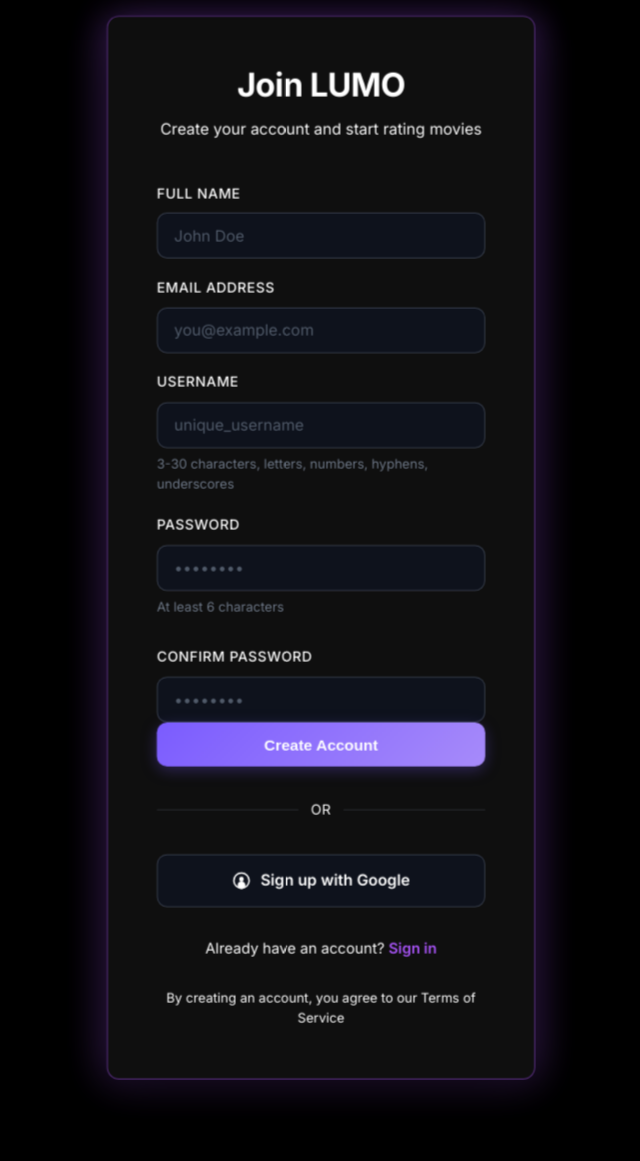
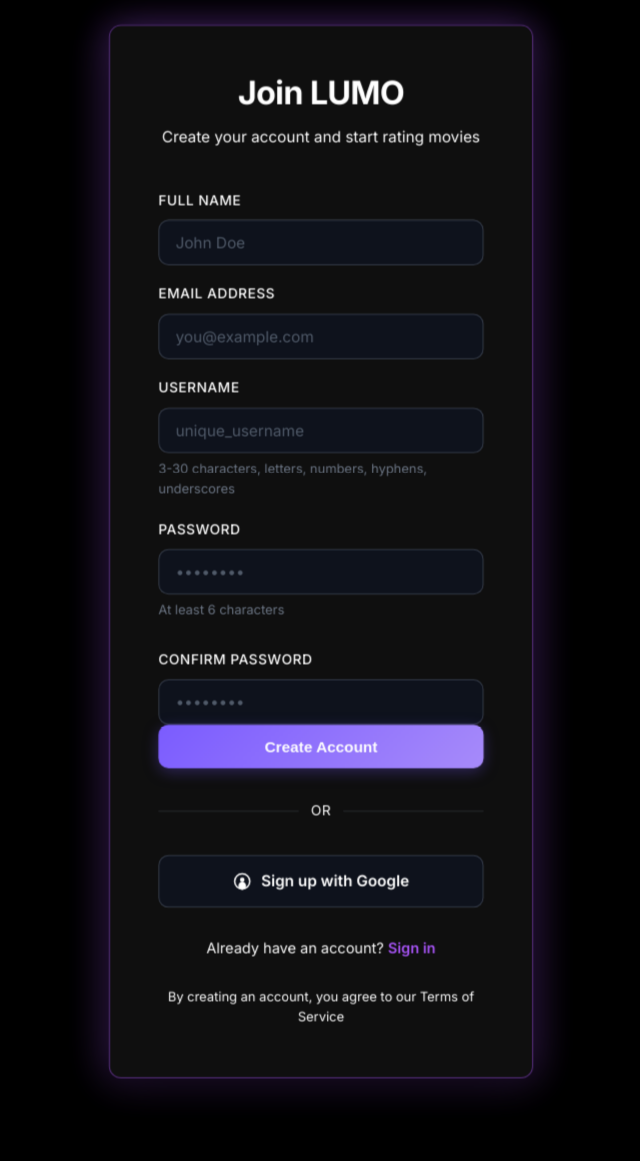
Before and after one commit to RobinsonX47/LUMO, a Flask app: page /auth/register in a window 1280 px wide, with the pointer over the restyled element. Shown: the part 58-1219 px from the top of the page, without its empty margins (319-959 px from the left). Run offline with Flask 3, Linux system fonts and the light colour scheme; data that the repository does not hold is empty.

Commit message:
style: further reduce hover effect - translateY -8px and scale 1.01

```diff
--- a/static/css/style.css
+++ b/static/css/style.css
@@ -525,7 +525,7 @@ body {
 
 /* ===== GLASS CARDS ===== */
 .card-glass:hover {
-  transform: translateY(-12px) scale(1.02);
+  transform: translateY(-8px) scale(1.01);
   box-shadow: 0 20px 50px rgba(0, 0, 0, 0.7), 0 0 40px rgba(168, 85, 247, 0.5);
   border-color: rgba(168, 85, 247, 0.5);
 }
```
